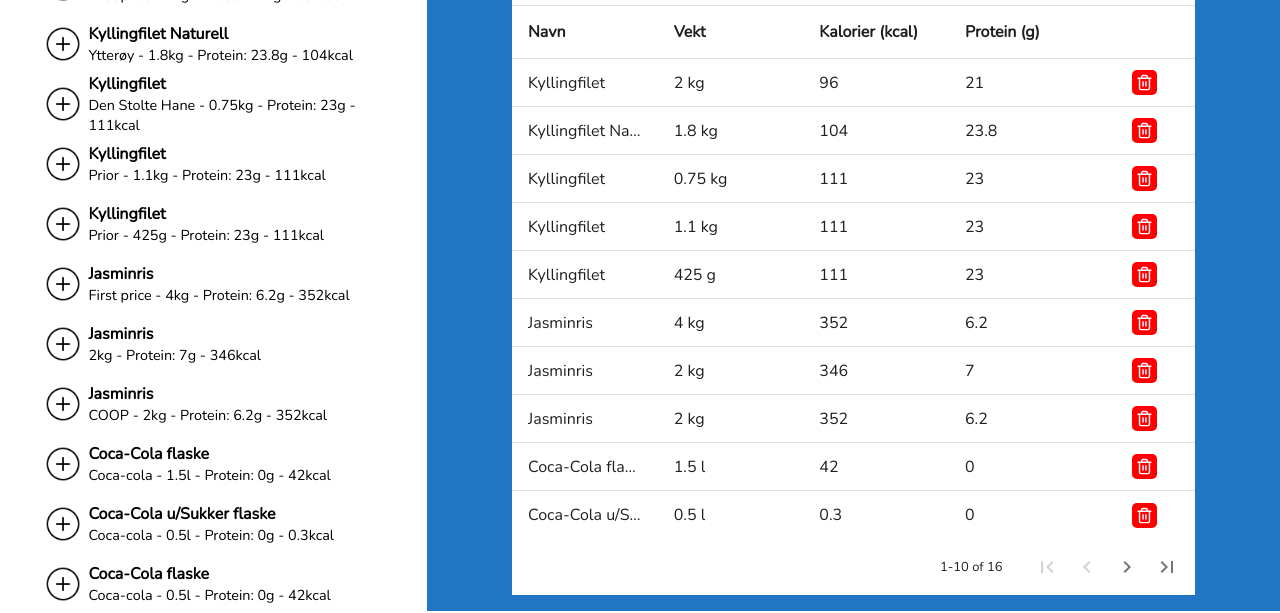
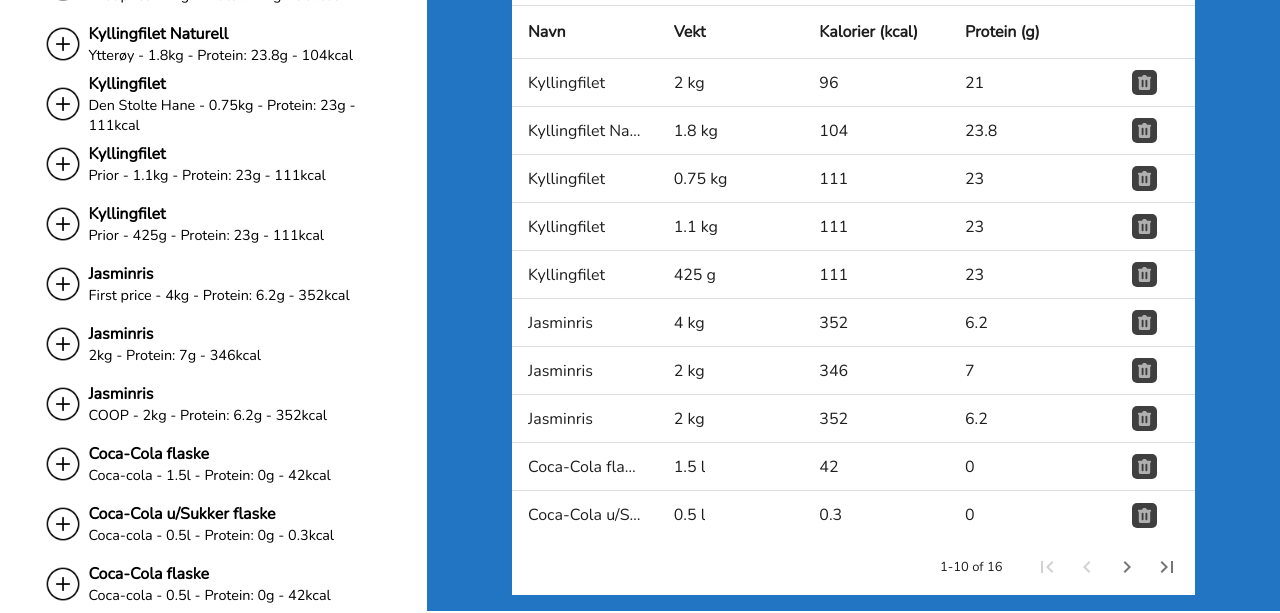
Before and after one commit to andreaslhjulstad/kylling-ris, a React (Vite) app in the folder kylling-ris/: page / in a window 1280 px wide. Shown: the part 189-802 px from the top of the page. Built offline with nearby package versions, Linux system fonts and the light colour scheme.

Commit message:
delete button styling

```diff
--- a/kylling-ris/src/features/food-log/food-log-table.module.css
+++ b/kylling-ris/src/features/food-log/food-log-table.module.css
@@ -1,5 +1,6 @@
 .deleteButton {
-  background-color: red;
+  background-color: rgb(63, 63, 63);
+  color: #b0b0b0;
   width: 25px;
   height: 25px;
   border: none;
@@ -7,10 +8,12 @@
   cursor: pointer;
 }
 
+.deleteButton:hover {
+  background-color: red;
+  color: white;
+}
+
 .deleteIcon {
-  color: #FFFFFF;
-  height: 17px;
-  width: 17px;
   margin-top: 3px;
 }
 
--- a/kylling-ris/src/features/food-log/food-log-table.tsx
+++ b/kylling-ris/src/features/food-log/food-log-table.tsx
@@ -1,7 +1,7 @@
 import DataTable, { TableColumn } from "react-data-table-component";
 import Food from "../food-search/search-results/food";
 import { useState } from "react";
-import { FiTrash2 } from "react-icons/fi";
+import { HiTrash } from "react-icons/hi";
 import styles from "./food-log-table.module.css";
 import { foodLogTableStyles } from "./food-log-table-styles";
 
@@ -34,7 +34,7 @@ export default function FoodLogTable({ loggedFoods }: FoodLogTableProps) {
         className={styles.deleteButton}
         onClick={() => handleDelete(row.id)}
       >
-        <FiTrash2 className={styles.deleteIcon} />
+        <HiTrash className={styles.deleteIcon} stroke-width={0} size={19} />
       </button>
     )
   };
@@ -68,7 +68,10 @@ export default function FoodLogTable({ loggedFoods }: FoodLogTableProps) {
 
   const ExpandedRowComponent = ({ data }: { data: Food }) => (
     <div className={styles.expandedRow}>
-      <p>Vekt: {data.weight}{data.weight_unit}</p>
+      <p>
+        Vekt: {data.weight}
+        {data.weight_unit}
+      </p>
       <p>Kalorier (kcal): {data.calories}</p>
       <p>Protein (g): {data.protein}</p>
     </div>
@@ -79,10 +82,17 @@ export default function FoodLogTable({ loggedFoods }: FoodLogTableProps) {
       <h1 className={styles.header}>Logget mat</h1>
       <div className={styles.totals}>
         <h2 className={styles.totalCalories}>
-          Totale kalorier: {Math.round(data.reduce((total, food) => total + food.calories, 0) * 10) / 10}kcal
+          Totale kalorier:{" "}
+          {Math.round(
+            data.reduce((total, food) => total + food.calories, 0) * 10
+          ) / 10}
+          kcal
         </h2>
         <h2 className={styles.totalProtein}>
-          Total protein: {Math.round(data.reduce((total, food) => total + food.protein, 0) * 10) / 10}
+          Total protein:{" "}
+          {Math.round(
+            data.reduce((total, food) => total + food.protein, 0) * 10
+          ) / 10}
           g
         </h2>
       </div>
@@ -99,8 +109,8 @@ export default function FoodLogTable({ loggedFoods }: FoodLogTableProps) {
         responsive
         noDataComponent={
           <p className={styles.placeholder}>
-            Du har ikke lagt til noe mat enda, gjør et søk og trykk
-            på '+'-knappen for å legge til noe
+            Du har ikke lagt til noe mat enda, gjør et søk og trykk på
+            '+'-knappen for å legge til noe
           </p>
         }
       />
```
